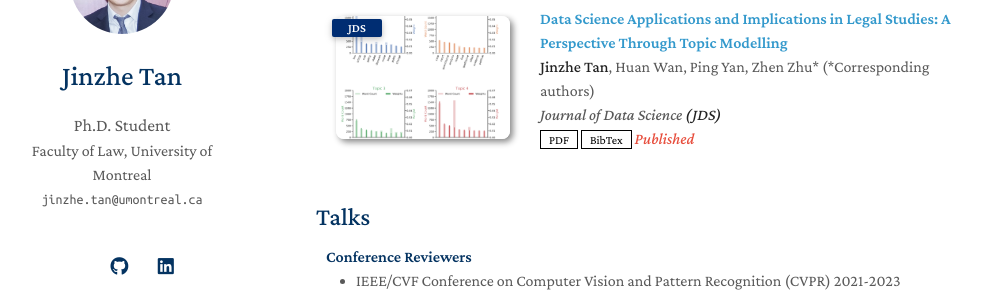
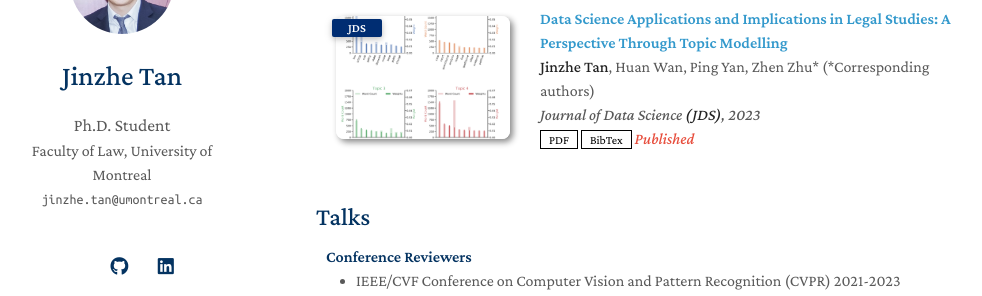
Before and after one commit to JinzheTan/jinzhetan.github.io, a Jekyll site: the page built from index.md, in a window 1280 px wide and 900 px high, scrolled down 1058 px. Shown: the part 154-450 px from the top of the window, without its empty margins (154-1136 px from the left). Built offline with Jekyll 4.4.1, drawn with Linux system fonts in a browser that asks for light colours; nearby versions of some CDN libraries; a style sheet for code colours, icons or effects is not loaded; our own code applies the rules of GitHub Pages for plain Markdown files.

Commit message:
Update publications.yml

```diff
--- a/_data/publications.yml
+++ b/_data/publications.yml
@@ -30,7 +30,7 @@ main:
   - title: "Data Science Applications and Implications in Legal Studies: A Perspective Through Topic Modelling"
     authors: "<strong>Jinzhe Tan</strong>, Huan Wan, Ping Yan, Zhen Zhu* (*Corresponding authors)"
     conference_short: "JDS"
-    conference: "Journal of Data Science <strong>(JDS)</strong>"
+    conference: "Journal of Data Science <strong>(JDS)</strong>, 2023"
     pdf: https://scholar.archive.org/work/h7obfd62njepfpd3avvpdv4bqy/access/wayback/https://jds-online.org/journal/JDS/article/1290/file/pdf
     bibtex: https://scholar.googleusercontent.com/scholar.bib?q=info:HrknmKEIi60J:scholar.google.com/&output=citation&scisdr=ClE0pcsGEKTS-e8b5-M:AFWwaeYAAAAAZl4d_-OgRqf3nw9vc7IphEF0sL8&scisig=AFWwaeYAAAAAZl4d_4YdLueOZUs8NGKepJgTcek&scisf=4&ct=citation&cd=-1&hl=en
     notes: "Published"
```
